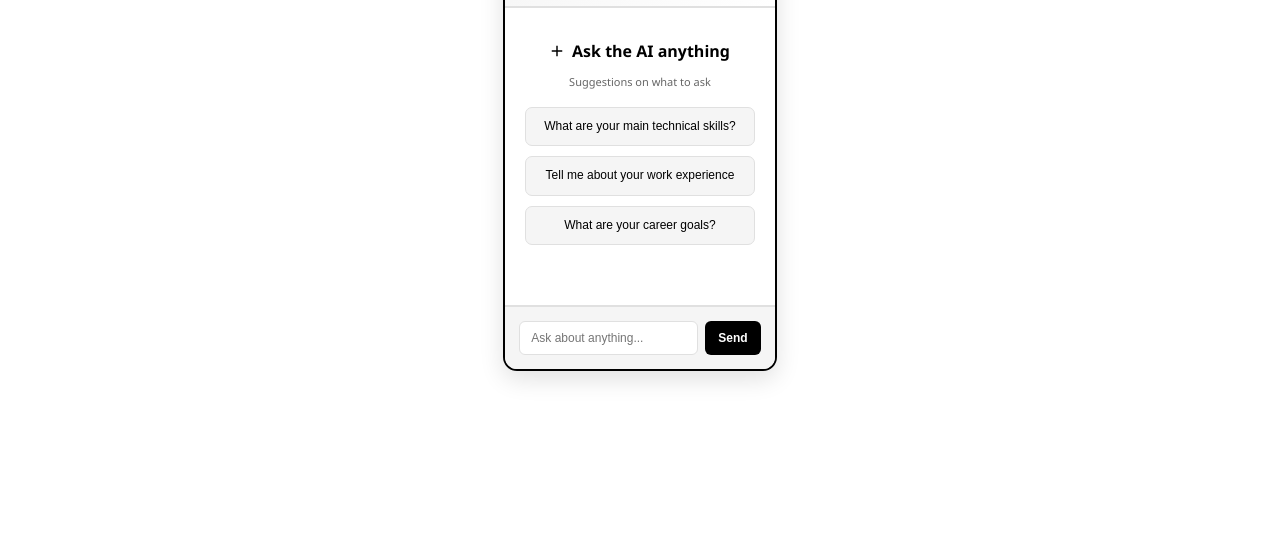
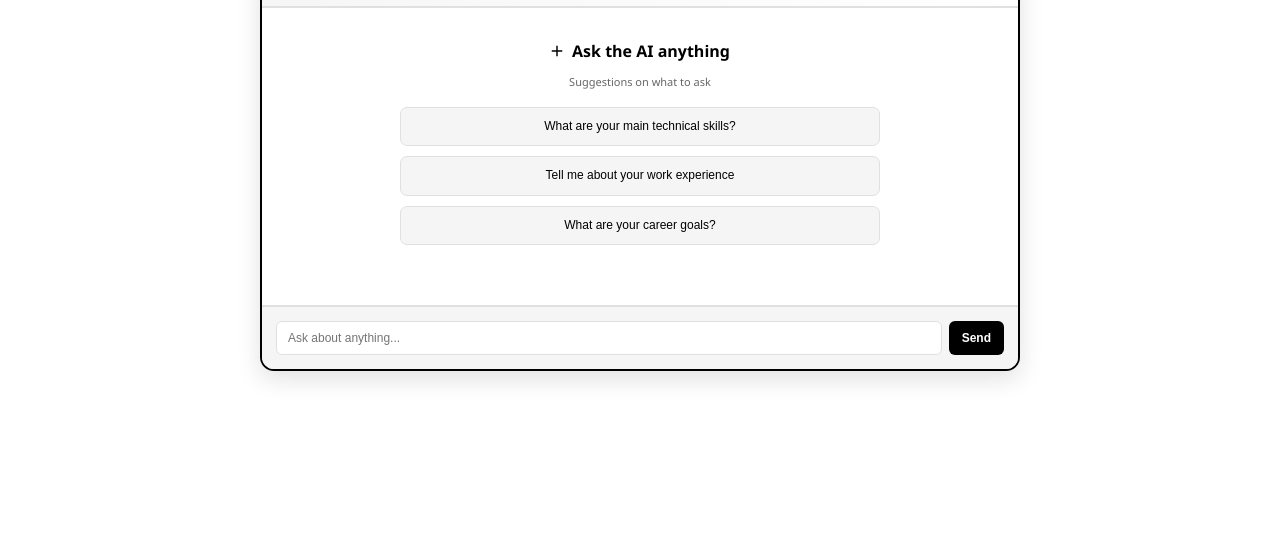
Before and after one commit to jancarlo-rojas/interactive_resume, a website: page public/chat.html in a window 1280 px wide. Shown: the part 249-800 px from the top of the page. Drawn offline with Linux system fonts and the light colour scheme.

Commit message:
fix desktop

```diff
--- a/public/styles.css
+++ b/public/styles.css
@@ -78,10 +78,12 @@ html,body{height:100%;margin:0;font-family:'Segoe UI',Trebuchet MS,Arial,sans-se
 body{display:flex;flex-direction:column;min-height:100vh}
 .container{flex:1}
 
-body.home-page .container,
-body.contact-page .container{
-  max-width:100%;
-  width:100%;
+@media (max-width: 768px){
+  body.home-page .container,
+  body.contact-page .container{
+    max-width:100%;
+    width:100%;
+  }
 }
 
 @media (max-width: 768px){
@@ -203,7 +205,7 @@ body.contact-page .container{
 
 /* Chat Page Specific */
 .chat-container{padding:40px 20px;min-height:calc(100vh - 120px);display:flex;align-items:center;justify-content:center}
-.chat-container #chat{display:flex;flex-direction:column;max-width:550px;margin:0 auto;background:var(--bg);border:2px solid var(--text);border-radius:14px;box-shadow:0 8px 24px rgba(0,0,0,0.12);overflow:hidden;transition:transform 0.3s ease,box-shadow 0.3s ease}
+.chat-container #chat{display:flex;flex-direction:column;width:100%;max-width:760px;margin:0 auto;background:var(--bg);border:2px solid var(--text);border-radius:14px;box-shadow:0 8px 24px rgba(0,0,0,0.12);overflow:hidden;transition:transform 0.3s ease,box-shadow 0.3s ease}
 .chat-container #chat:hover{transform:translateY(-4px);box-shadow:0 12px 32px rgba(0,0,0,0.16)}
 
 .chat-header{display:flex;align-items:center;padding:18px;border-bottom:2px solid var(--border);background:linear-gradient(135deg,var(--bg-secondary) 0%,var(--bg) 100%)}
@@ -211,7 +213,7 @@ body.contact-page .container{
 .chat-header h1{margin:0;font-size:15px;font-weight:700}
 .subtitle{margin:0;color:var(--text-light);font-size:11px}
 .logo{border-radius:6px}
-.chat-window{background:var(--bg);padding:0;height:320px;overflow:auto;flex:1;display:flex;flex-direction:column}
+.chat-window{background:var(--bg);padding:0;height:420px;overflow:auto;flex:1;display:flex;flex-direction:column}
 
 /* Suggestions Area */
 .suggestions-area{display:flex;flex-direction:column;align-items:center;justify-content:center;padding:32px 20px;text-align:center;flex:1}
```
